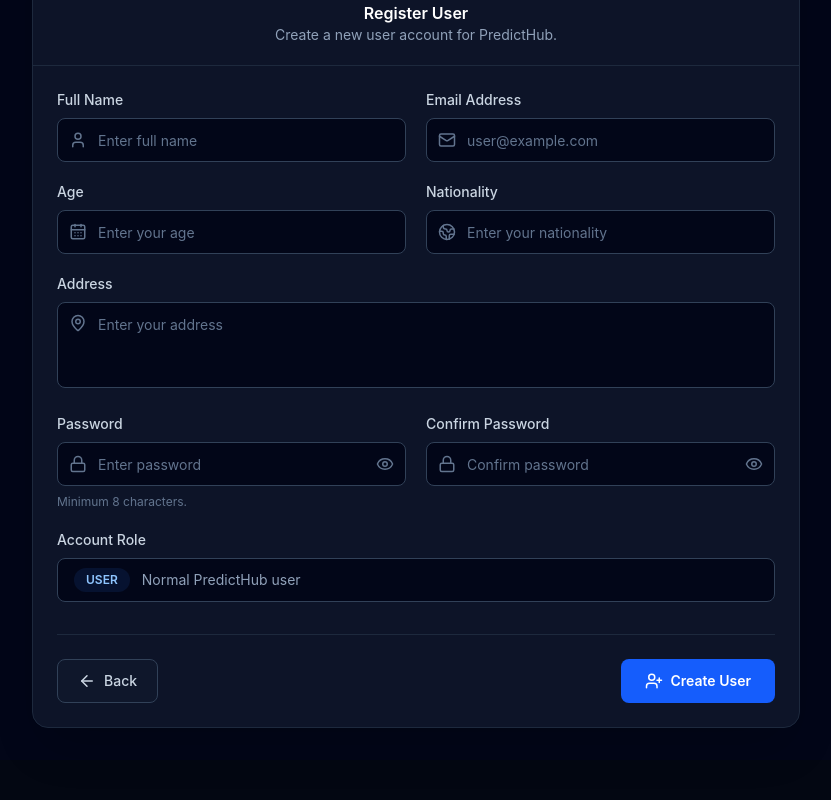
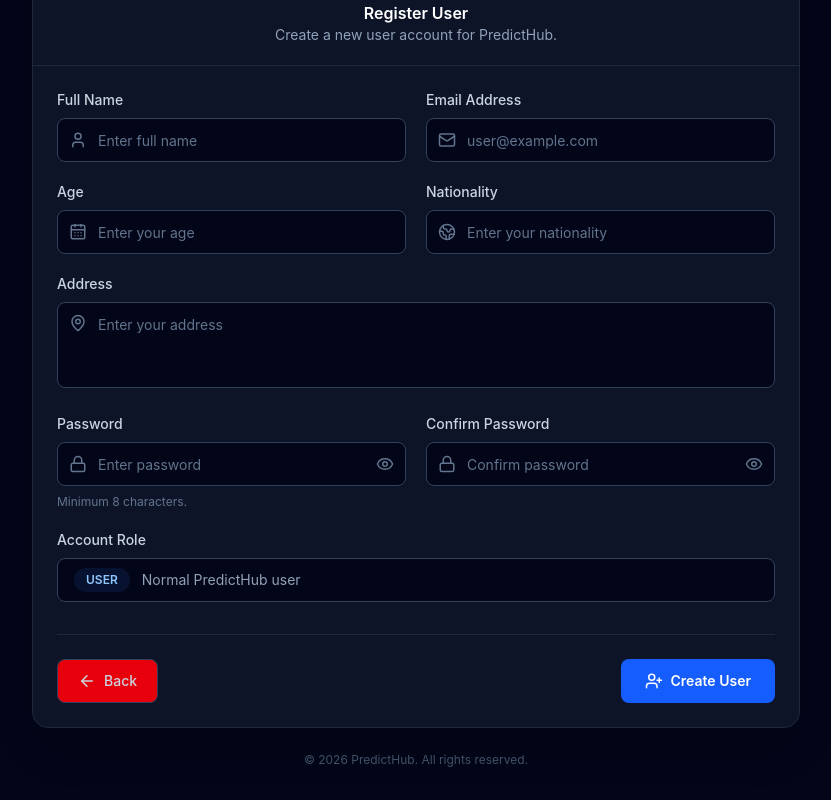
Before and after one commit to vikashkumar97983282-glitch/PredictHub, a React (Vite) app in the folder Frontend/: page /register in a window 1280 px wide. Shown: the part 232-1032 px from the top of the page, without its empty margins (224-1055 px from the left). Before the commit the page ends 992 px from the top, so only its background shows below. Built offline with nearby package versions, Linux system fonts and the light colour scheme; no server answers.

Commit message:
add back button color and footer

```diff
--- a/Frontend/src/pages/CreateUser.jsx
+++ b/Frontend/src/pages/CreateUser.jsx
@@ -619,11 +619,11 @@ function CreateUser() {
                 className="
                   flex h-11 items-center gap-2 rounded-lg
                   border border-slate-700
-                  bg-slate-900 px-5
+                  bg-red-600 px-5
                   text-sm font-medium
                   text-slate-300
                   transition
-                  hover:bg-slate-800
+                  hover:bg-red-800
                   disabled:cursor-not-allowed
                   disabled:opacity-50
                 "
@@ -675,6 +675,10 @@ function CreateUser() {
 
         </div>
 
+        <p className="mt-6 text-center text-xs text-slate-600">
+          © 2026 PredictHub. All rights reserved.
+        </p>
+
       </div>
 
     </div>
```
